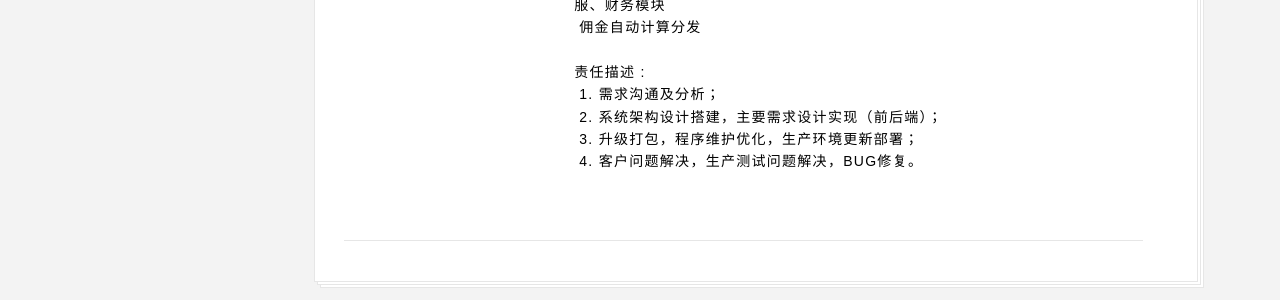
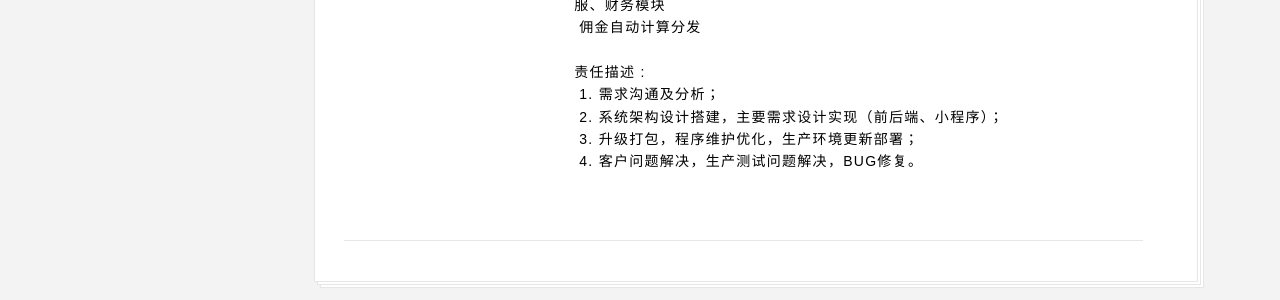
Before and after one commit to fanxuansoft/fanxuansoft.github.io, a Jekyll site: the page built from index.html, in a window 1280 px wide and 900 px high, scrolled down 2050 px. Shown: the part 572-872 px from the top of the window. Built offline with Jekyll 4.4.1, drawn with Linux system fonts in a browser that asks for light colours; some web fonts are replaced.

Commit message:
Update resumer_04-experience.html

```diff
--- a/_includes/resumer_04-experience.html
+++ b/_includes/resumer_04-experience.html
@@ -66,7 +66,7 @@
                         </p>
                         <p>责任描述 :<br />
                             &nbsp;1. 需求沟通及分析；<br />
-                            &nbsp;2. 系统架构设计搭建，主要需求设计实现（前后端）；<br />
+                            &nbsp;2. 系统架构设计搭建，主要需求设计实现（前后端、小程序）；<br />
                             &nbsp;3. 升级打包，程序维护优化，生产环境更新部署；<br />
                             &nbsp;4. 客户问题解决，生产测试问题解决，BUG修复。<br />
                         </p>
```
